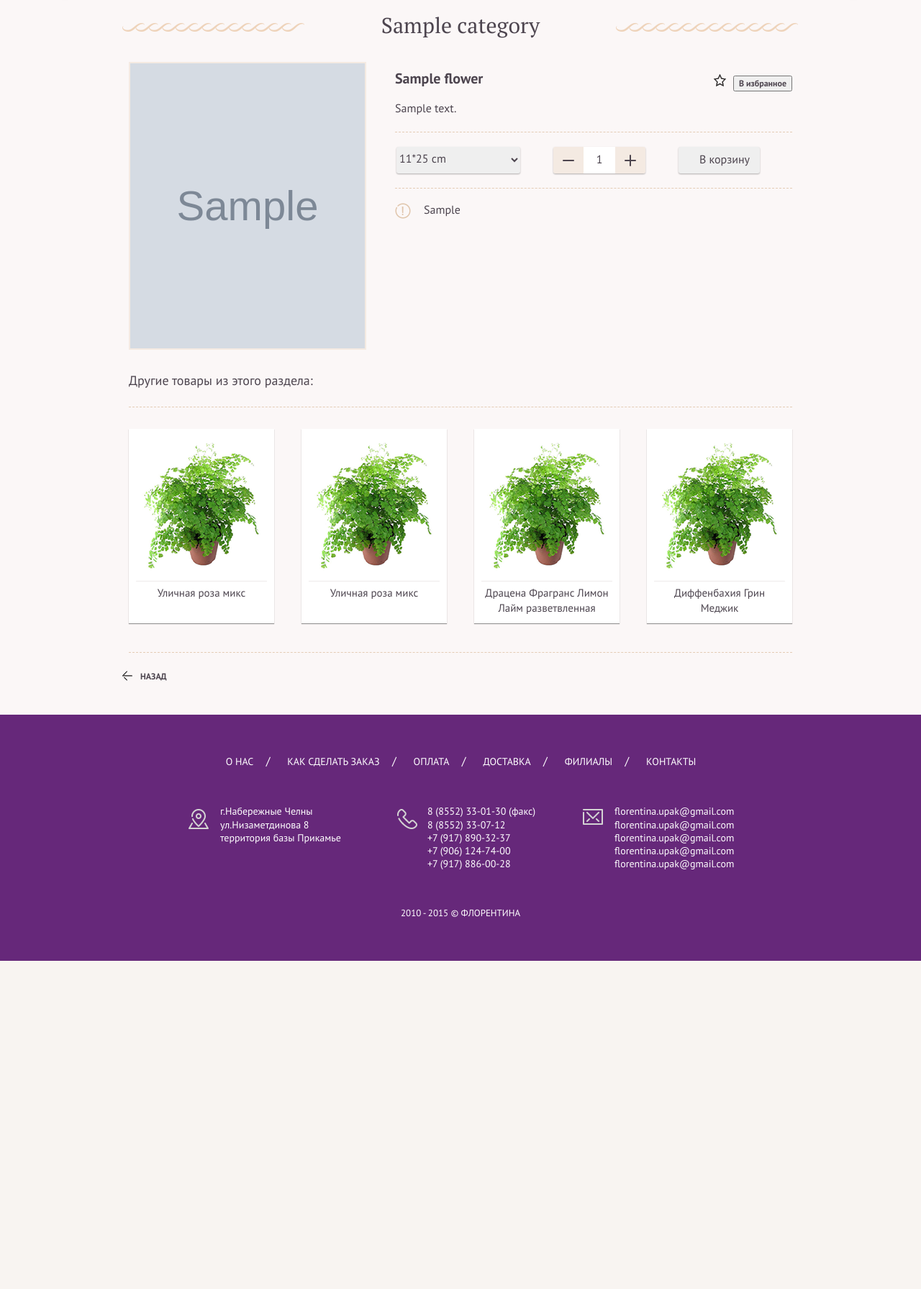
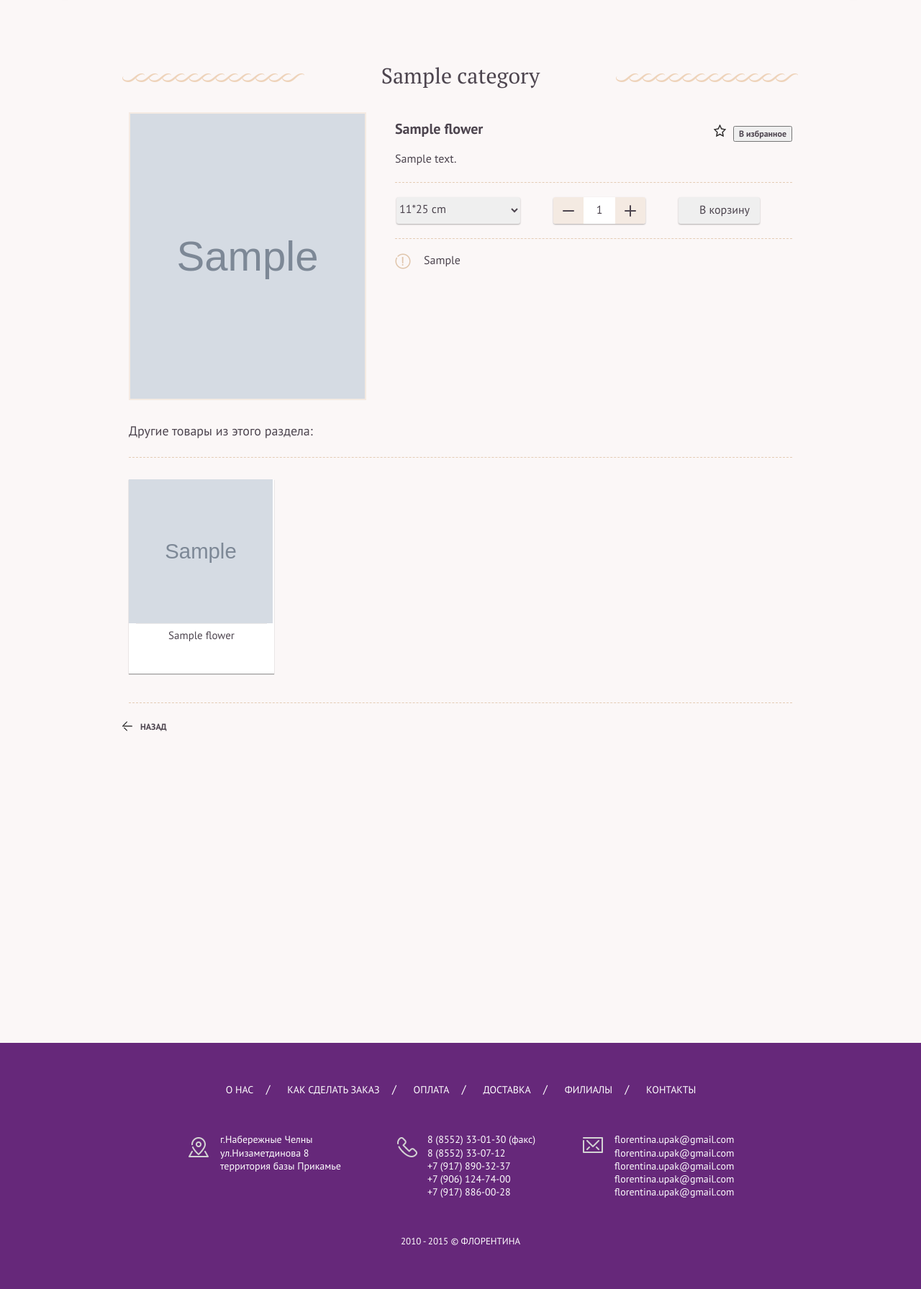
Before and after one commit to maksadbek/florentina, a Django app: page /flowers/1/ in a window 1280 px wide. Shown: the part 308-2099 px from the top of the page at 72% size. Before the commit the page ends 1643 px from the top, so only its background shows below. Run offline with Django 3.2, Linux system fonts and the light colour scheme; tables that the repository leaves empty hold one stand-in row (values such as "Sample post"); grey boxes marked "Sample" are stand-in pictures.

Commit message:
random 4 products in the same category on product detail page

```diff
--- a/florentina/flowers/views.py
+++ b/florentina/flowers/views.py
@@ -27,5 +27,6 @@ def detail(request, id):
     flower = get_object_or_404(Flower, id=id)
     if not request.user.is_anonymous():
         request.user.lastSeenProducts.add(flower)
-    context = {'flower':flower}
+    flowers = Flower.objects.filter(category=flower.category).order_by('?')[:4]
+    context = {'flower':flower, 'flowers':flowers}
     return render(request, 'flowers/detail.html', context)
--- a/florentina/templates/flowers/detail.html
+++ b/florentina/templates/flowers/detail.html
@@ -1,5 +1,7 @@
 {% include '_partials/header.html' %}
 {% url 'favourites:new' as favourites_new_path %}
+{% url 'cart:add' as cart_add_path %}
+<div class="content">
 <div class="content">
     <div class="inner clearfix">
         <h1>{{ flower.category.name }}</h1>
@@ -18,12 +20,13 @@
             <div class="title">{{ flower.name }}</div>
             <div class="description"><p>{{ flower.desc }}</p></div>
             <div class="buy_row">
-                <form>
+                <form action={% url 'cart:add' %} method="post">
+                    {% csrf_token %}
                     <select>
                         <option val="1">11*25 cm</option>
                     </select>
-                    <input type="text" hidden name="flower_id" value="{{ flower.id }}" />
-                    <input type="number" min="1" value="1" />
+                    <input type="text" hidden name="product_id" value="{{ flower.id }}" />
+                    <input type="number" min="1" value="1" name="quantity"/>
                     <input type="submit" class="buy" value="В корзину" />
                 </form>
             </div>
@@ -32,50 +35,29 @@
         <div class="prod_list_wrap siblings">
             <div class="title">Другие товары из этого раздела:</div>
             <div class="prod_list clearfix">
+                {% for f in flowers %}
                 <div class="prod">
                     <div class="prod_inside">
                         <div class="favorite"><a href="#"></a></div>
                         <div class="image">
-                            <a href="#"><img src="img/prod_image.png" /></a>
+                            <!-- sdelal hard code s razmerami TODO fix it -->
+                            <a href="#"><img width="200" height="200" src="{{ flower.img.url}}" /></a>
                         </div>
-                        <div class="title"><a href="#">Уличная роза микс</a></div>
-                        <div class="buy"><a href="#">В корзину</a></div>
-                        <div class="more"><a href="#">Подробнее</a></div>
+                        <div class="title"><a href="#">{{ flower.name }}</a></div>
+                        <form action={% url 'cart:add' %} method="post">
+                            <div class="buy">
+                                {% csrf_token %}
+                                <input type="text" name="product_id" value="{{ flower.id }}" hidden />
+                                <input type="text" name="quantity" value="1" hidden/>
+                                <button type="submit">В корзину</button>
+                            </div>
+                        </form>
+                        <div class="more">
+                            <a href="{% url 'flowers:detail' flower.id %}">Подробнее</a>
+                        </div>
                     </div>
                 </div>
-                <div class="prod">
-                    <div class="prod_inside">
-                        <div class="favorite"><a href="#"></a></div>
-                        <div class="image">
-                            <a href="#"><img src="img/prod_image.png" /></a>
-                        </div>
-                        <div class="title"><a href="#">Уличная роза микс</a></div>
-                        <div class="buy"><a href="#">В корзину</a></div>
-                        <div class="more"><a href="#">Подробнее</a></div>
-                    </div>
-                </div>
-                <div class="prod">
-                    <div class="prod_inside">
-                        <div class="favorite"><a href="#"></a></div>
-                        <div class="image">
-                            <a href="#"><img src="img/prod_image.png" /></a>
-                        </div>
-                        <div class="title"><a href="#">Драцена Фрагранс Лимон Лайм разветвленная</a></div>
-                        <div class="buy"><a href="#">В корзину</a></div>
-                        <div class="more"><a href="#">Подробнее</a></div>
-                    </div>
-                </div>
-                <div class="prod">
-                    <div class="prod_inside">
-                        <div class="favorite"><a href="#"></a></div>
-                        <div class="image">
-                            <a href="#"><img src="img/prod_image.png" /></a>
-                        </div>
-                        <div class="title"><a href="#">Диффенбахия Грин Меджик</a></div>
-                        <div class="buy"><a href="#">В корзину</a></div>
-                        <div class="more"><a href="#">Подробнее</a></div>
-                    </div>
-                </div>
+                {% endfor %}
             </div>
         </div>
         <div class="back"><a href="#">Назад</a></div>
```
